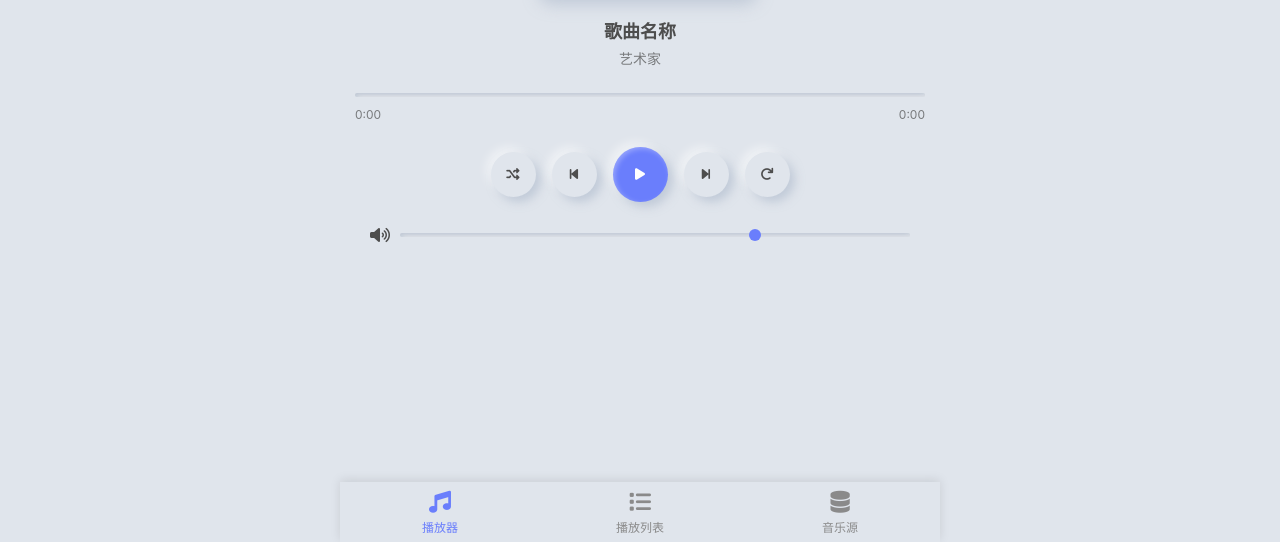
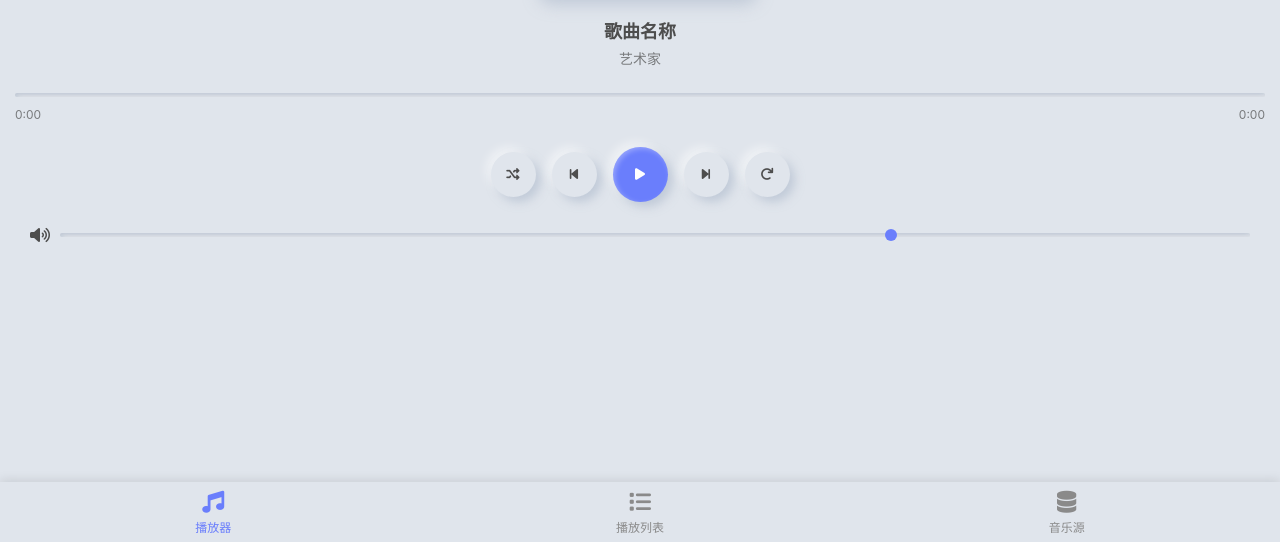
Before and after one commit to 214143177/F-music, a plain HTML site: page music.html in a window 1280 px wide. Shown: the part 258-800 px from the top of the page. Drawn offline with Linux system fonts and the light colour scheme.

```diff
--- a/music.html
+++ b/music.html
@@ -31,9 +31,6 @@
             flex-direction: column;
             height: 100vh;
             width: 100vw;
-            max-width: 600px;
-            margin: 0 auto;
-            padding: 0;
             overflow: hidden;
         }
 
@@ -43,6 +40,8 @@
             overflow: hidden;
             position: relative;
             width: 100%;
+            height: 100%;
+
         }
 
         /* 标签内容容器 */
```
